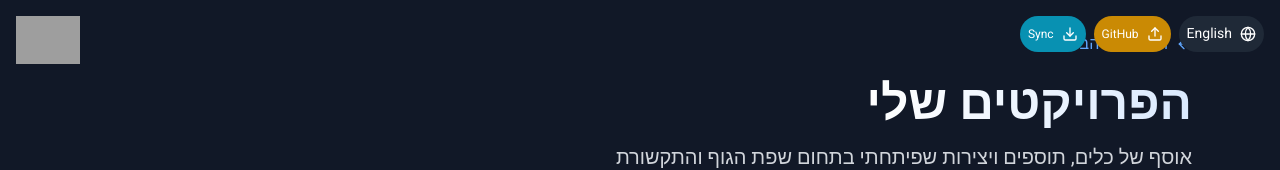
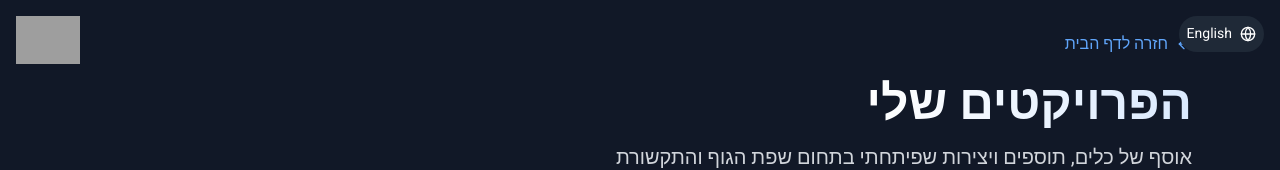
Before and after one commit to GabiAharon/gabiaharonportfolio, a Next.js app: page /projects in a window 1280 px wide. Shown: the top 170 px of the page. Built offline with nearby package versions, Linux system fonts and the light colour scheme; grey boxes are pictures that could not be loaded.

Commit message:
Security fix: Hide GitHub/Sync buttons from regular visitors - only show in edit mode

```diff
--- a/pages/projects.js
+++ b/pages/projects.js
@@ -1067,28 +1067,6 @@ myusername/myrepo/ghp_abc123xyz...
           </button>
         )}
 
-        {/* כפתור גיבוי ידני ל-GitHub - גלוי תמיד */}
-        <button
-          onClick={async () => {
-            try {
-              const success = await saveToGitHub(projectData);
-              if (success) {
-                alert('הנתונים נשמרו בהצלחה ל-GitHub! 🎉');
-              } else {
-                alert('שגיאה בשמירה ל-GitHub. נסה שוב או בדוק את הטוקן.');
-              }
-            } catch (error) {
-              console.error('Error in manual backup:', error);
-              alert('שגיאה בשמירה ל-GitHub: ' + error.message);
-            }
-          }}
-          className="bg-yellow-600 p-2 rounded-full flex items-center gap-2 transition-all hover:bg-yellow-700"
-          title="גיבוי ידני ל-GitHub"
-        >
-          <Upload className="w-4 h-4" />
-          <span className="text-xs hidden sm:inline">GitHub</span>
-        </button>
-
         {isEditMode && (
           <button
             onClick={uploadDataFile}
@@ -1116,7 +1094,8 @@ myusername/myrepo/ghp_abc123xyz...
           </button>
         )}
 
-        {/* כפתור סנכרון מ-GitHub - גלוי תמיד */}
+        {/* כפתור סנכרון מ-GitHub - רק במצב עריכה */}
+        {isEditMode && (
           <button
             onClick={syncFromGitHub}
             className="bg-cyan-600 p-2 rounded-full flex items-center gap-2 transition-all hover:bg-cyan-700"
@@ -1125,6 +1104,7 @@ myusername/myrepo/ghp_abc123xyz...
             <Download className="w-4 h-4" />
             <span className="text-xs hidden sm:inline">Sync</span>
           </button>
+        )}
       </div>
 
       {/* מחוון טעינה */}
```
Lines whose indentation alone changed are shown as unchanged.
